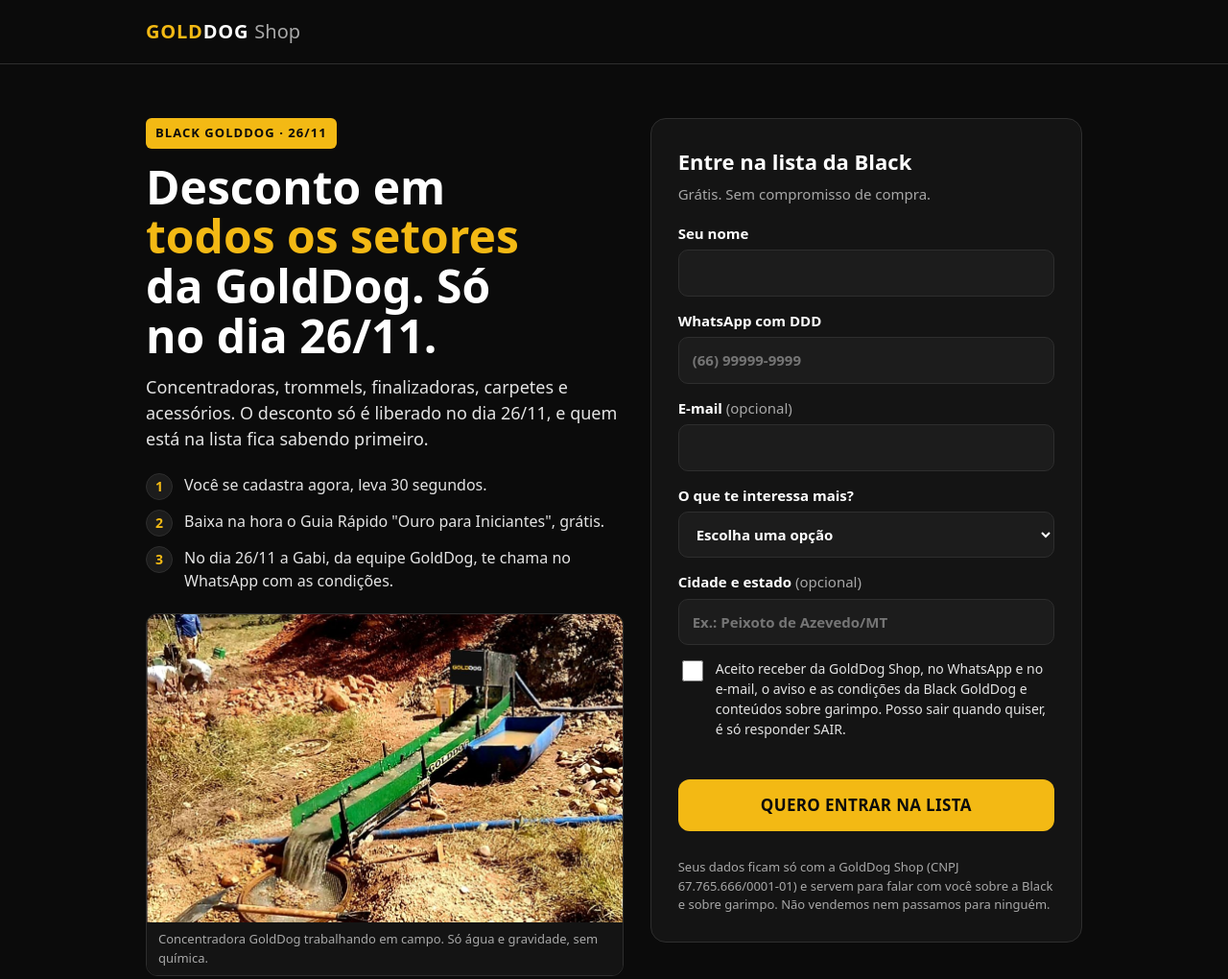
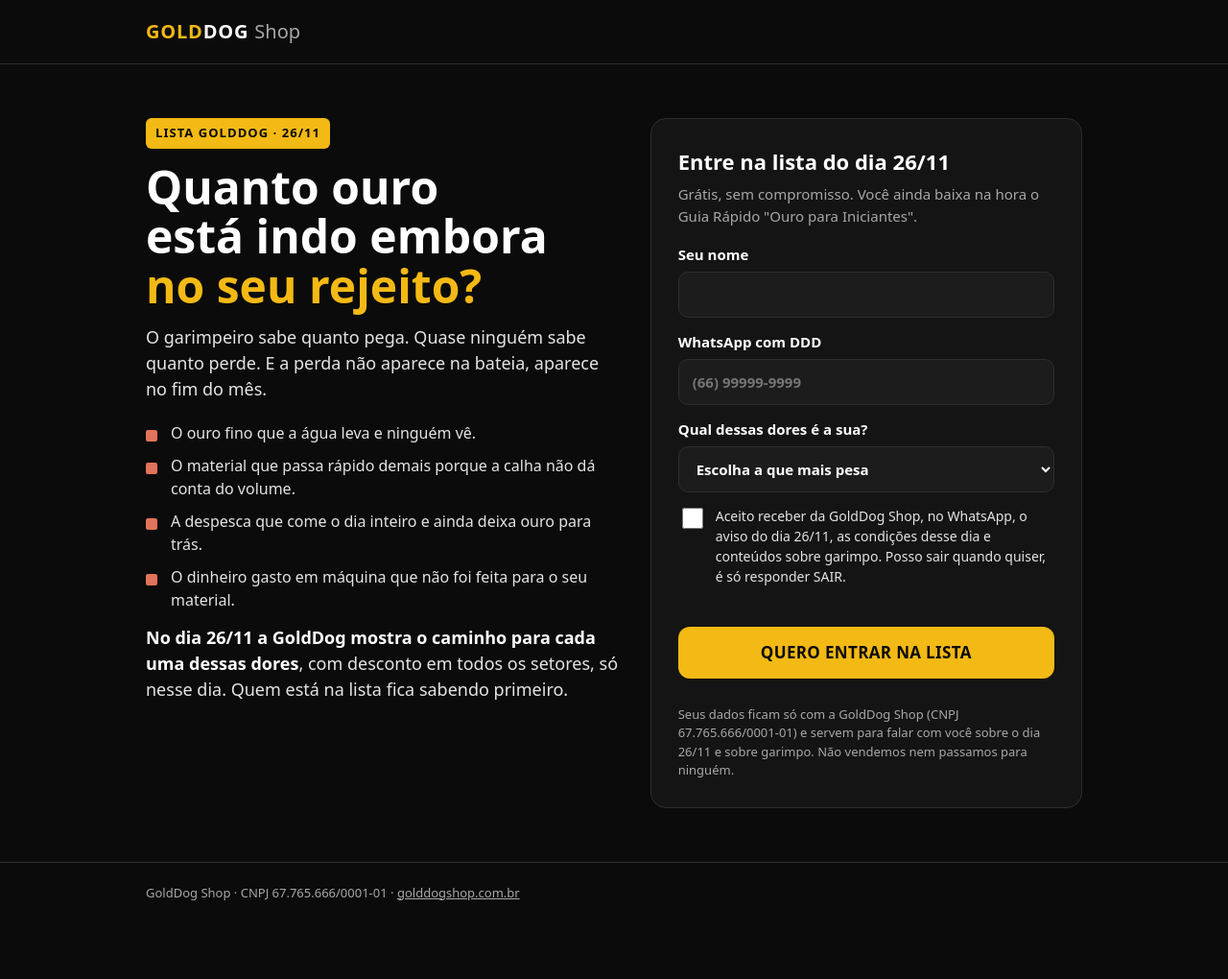
Before and after one commit to golddog-industries/golddog-orcamento, a plain HTML site: page black/index.html in a window 1280 px wide. Shown: the top 1020 px of the page at 96% size. After the commit the page ends 980 px from the top, so only its background shows below. Drawn offline with Linux system fonts and the light colour scheme.

Commit message:
Lista GoldDog 26/11: página só com a dor, sem produto (solução só no dia 26)
Formulário mais curto (nome, WhatsApp, qual é a sua dor, consentimento). Sem foto de máquina.

Co-Authored-By: Claude Opus 5.5 <noreply@anthropic.com>
Claude-Session: https://claude.ai/code/session_01Y6QhRvDFhqmgHFS3i26GMR

```diff
--- a/black/index.html
+++ b/black/index.html
@@ -3,17 +3,16 @@
 <head>
 <meta charset="utf-8">
 <meta name="viewport" content="width=device-width, initial-scale=1, viewport-fit=cover">
-<title>Black GoldDog · Lista de cadastro</title>
-<meta name="description" content="Entre na lista da Black GoldDog. Desconto em todos os setores da GoldDog, liberado no dia 26/11.">
+<title>Lista GoldDog · 26/11</title>
+<meta name="description" content="Quanto ouro está indo embora no seu rejeito? No dia 26/11 a GoldDog mostra o caminho, com desconto em todos os setores. Entre na lista.">
 <meta name="robots" content="noindex, nofollow">
 <meta name="theme-color" content="#0b0b0b">
-<meta property="og:title" content="Black GoldDog · entre na lista">
-<meta property="og:description" content="Desconto em todos os setores da GoldDog, liberado no dia 26/11. Cadastre-se e receba o Guia Rápido grátis.">
-<meta property="og:image" content="foto-campo.jpg">
+<meta property="og:title" content="Quanto ouro está indo embora no seu rejeito?">
+<meta property="og:description" content="Dia 26/11 a GoldDog mostra o caminho para essa dor, com desconto em todos os setores. Entre na lista e receba o Guia Rápido grátis.">
 <!--
   Página de cadastro da Black GoldDog · Fase 1 (cadastro 19 a 25/11, desconto só no dia 26/11).
   Anita (Marketing), 17/11/2026. Envia para o fluxo n8n "BF2026 - Cadastro Black Friday" (RhWxanzsh5E6J1Ii).
-  Não fala o tamanho do desconto (decisão do Sr. Anderson). Foto real (GD3030 em campo, 25/10).
+  Não fala o tamanho do desconto nem mostra produto: de 19 a 25/11 só a dor; a solução só aparece em 26/11 (Sr. Anderson, 17/11 16:06Z). Foto da dor: PENDENTE (real, aprovada pelo Sr. Anderson).
   Configuração: as 3 linhas no começo do <script>.
 -->
 <style>
@@ -38,6 +37,10 @@ h1 span{color:var(--accent)}
 .foto{margin-top:22px;border-radius:var(--r);overflow:hidden;border:1px solid var(--line)}
 .foto img{width:100%;aspect-ratio:995/645;object-fit:cover}
 .foto small{display:block;padding:8px 12px;color:var(--ink-3);font-size:13px;background:var(--s1)}
+.dores{margin:20px 0 6px;padding:0;list-style:none;display:grid;gap:10px}
+.dores li{position:relative;padding-left:26px;color:var(--ink-2)}
+.dores li::before{content:"";position:absolute;left:0;top:.55em;width:12px;height:12px;border-radius:2px;background:var(--warn)}
+.lead b{color:var(--ink)}
 .passos{margin:22px 0 0;padding:0;list-style:none;display:grid;gap:10px}
 .passos li{display:flex;gap:12px;align-items:flex-start;color:var(--ink-2)}
 .passos b{flex:0 0 28px;height:28px;border-radius:50%;background:var(--s2);border:1px solid var(--line);color:var(--accent);display:grid;place-items:center;font-size:14px}
@@ -71,24 +74,22 @@ footer{border-top:1px solid var(--line);padding:22px 0 40px;color:var(--ink-3);f
 <main class="wrap">
   <section class="hero">
     <div>
-      <span class="tag">Black GoldDog · 26/11</span>
-      <h1>Desconto em <span>todos os setores</span> da GoldDog. Só no dia 26/11.</h1>
-      <p class="lead">Concentradoras, trommels, finalizadoras, carpetes e acessórios. O desconto só é liberado no dia 26/11, e quem está na lista fica sabendo primeiro.</p>
-      <ol class="passos">
-        <li><b>1</b><span>Você se cadastra agora, leva 30 segundos.</span></li>
-        <li><b>2</b><span>Baixa na hora o Guia Rápido "Ouro para Iniciantes", grátis.</span></li>
-        <li><b>3</b><span>No dia 26/11 a Gabi, da equipe GoldDog, te chama no WhatsApp com as condições.</span></li>
-      </ol>
-      <figure class="foto" style="margin-left:0;margin-right:0;margin-bottom:0">
-        <img src="foto-campo.jpg" alt="Concentradora GoldDog trabalhando em campo, com a água lavando o cascalho na calha" width="995" height="645" loading="eager">
-        <small>Concentradora GoldDog trabalhando em campo. Só água e gravidade, sem química.</small>
-      </figure>
+      <span class="tag">Lista GoldDog · 26/11</span>
+      <h1>Quanto ouro está indo embora <span>no seu rejeito?</span></h1>
+      <p class="lead">O garimpeiro sabe quanto pega. Quase ninguém sabe quanto perde. E a perda não aparece na bateia, aparece no fim do mês.</p>
+      <ul class="dores">
+        <li>O ouro fino que a água leva e ninguém vê.</li>
+        <li>O material que passa rápido demais porque a calha não dá conta do volume.</li>
+        <li>A despesca que come o dia inteiro e ainda deixa ouro para trás.</li>
+        <li>O dinheiro gasto em máquina que não foi feita para o seu material.</li>
+      </ul>
+      <p class="lead"><b>No dia 26/11 a GoldDog mostra o caminho para cada uma dessas dores</b>, com desconto em todos os setores, só nesse dia. Quem está na lista fica sabendo primeiro.</p>
     </div>
 
     <div class="card" id="cadastro">
       <div id="formBox">
-        <h2>Entre na lista da Black</h2>
-        <p class="sub">Grátis. Sem compromisso de compra.</p>
+        <h2>Entre na lista do dia 26/11</h2>
+        <p class="sub">Grátis, sem compromisso. Você ainda baixa na hora o Guia Rápido "Ouro para Iniciantes".</p>
         <form id="f" novalidate>
           <label><span>Seu nome</span>
             <input name="nome" autocomplete="name" required maxlength="120">
@@ -96,29 +97,23 @@ footer{border-top:1px solid var(--line);padding:22px 0 40px;color:var(--ink-3);f
           <label><span>WhatsApp com DDD</span>
             <input name="whatsapp" type="tel" inputmode="tel" autocomplete="tel" placeholder="(66) 99999-9999" required maxlength="20">
           </label>
-          <label><span>E-mail <span class="opt">(opcional)</span></span>
-            <input name="email" type="email" autocomplete="email" maxlength="160">
-          </label>
-          <label><span>O que te interessa mais?</span>
+          <label><span>Qual dessas dores é a sua?</span>
             <select name="interesse">
-              <option value="">Escolha uma opção</option>
-              <option>Concentradora (calha)</option>
-              <option>Trommel pequeno (até GDT100)</option>
-              <option>Trommel grande (GDT150 em diante)</option>
-              <option>Finalizadora</option>
-              <option>Carpetes e acessórios</option>
-              <option>Ainda não sei, quero ajuda</option>
+              <option value="">Escolha a que mais pesa</option>
+              <option>Perco ouro fino no rejeito</option>
+              <option>A calha não dá conta do volume</option>
+              <option>A despesca demora demais</option>
+              <option>Não sei se a minha área vale a pena</option>
+              <option>Quero começar e não sei por onde</option>
+              <option>Outra dificuldade</option>
             </select>
-          </label>
-          <label><span>Cidade e estado <span class="opt">(opcional)</span></span>
-            <input name="cidade_uf" autocomplete="address-level2" placeholder="Ex.: Peixoto de Azevedo/MT" maxlength="80">
           </label>
           <div class="hp" aria-hidden="true"><label>Site <input name="site" tabindex="-1" autocomplete="off"></label></div>
           <label class="check"><input type="checkbox" name="consentimento" value="sim" required>
-            <span id="consTxt">Aceito receber da GoldDog Shop, no WhatsApp e no e-mail, o aviso e as condições da Black GoldDog e conteúdos sobre garimpo. Posso sair quando quiser, é só responder SAIR.</span></label>
+            <span id="consTxt">Aceito receber da GoldDog Shop, no WhatsApp, o aviso do dia 26/11, as condições desse dia e conteúdos sobre garimpo. Posso sair quando quiser, é só responder SAIR.</span></label>
           <p class="erro" id="erro" role="alert"></p>
           <button type="submit" id="btn">QUERO ENTRAR NA LISTA</button>
-          <p class="fine">Seus dados ficam só com a GoldDog Shop (CNPJ 67.765.666/0001-01) e servem para falar com você sobre a Black e sobre garimpo. Não vendemos nem passamos para ninguém.</p>
+          <p class="fine">Seus dados ficam só com a GoldDog Shop (CNPJ 67.765.666/0001-01) e servem para falar com você sobre o dia 26/11 e sobre garimpo. Não vendemos nem passamos para ninguém.</p>
         </form>
       </div>
       <div class="ok" id="ok" tabindex="-1">
@@ -126,8 +121,9 @@ footer{border-top:1px solid var(--line);padding:22px 0 40px;color:var(--ink-3);f
         <p class="sub">Obrigado pela confiança. Veja o que acontece agora:</p>
         <ul>
           <li>Seu Guia Rápido "Ouro para Iniciantes" já está liberado aqui embaixo.</li>
-          <li>No dia 26/11 a Gabi, da equipe GoldDog, te chama no WhatsApp com as condições da Black.</li>
-          <li>O desconto vale para todos os setores da GoldDog, só no dia 26/11.</li>
+          <li>No dia 26/11 a Gabi, da equipe GoldDog, te chama no WhatsApp e mostra o caminho para a sua dor.</li>
+          <li>Nesse dia tem desconto em todos os setores da GoldDog, só no dia 26/11.</li>
+          <li>Até lá, a gente posta todo dia sobre as dores do garimpo. Siga @golddogshop.</li>
           <li>Salve o nosso número (19) 99723-6122 para a mensagem chegar certinho.</li>
         </ul>
         <a class="btn2" href="guia-rapido-ouro-para-iniciantes.pdf" download>BAIXAR O GUIA GRÁTIS (PDF)</a>
@@ -135,7 +131,7 @@ footer{border-top:1px solid var(--line);padding:22px 0 40px;color:var(--ink-3);f
     </div>
   </section>
 </main>
-<footer><div class="wrap">GoldDog Shop · CNPJ 67.765.666/0001-01 · <a href="https://www.golddogshop.com.br" style="color:inherit">golddogshop.com.br</a> · Recuperação acima de 90%, com o equipamento bem montado e regulado para o material. Garantia de 90 dias contra defeitos de fabricação e de matéria-prima.</div></footer>
+<footer><div class="wrap">GoldDog Shop · CNPJ 67.765.666/0001-01 · <a href="https://www.golddogshop.com.br" style="color:inherit">golddogshop.com.br</a></div></footer>
 <script>
 // ===== Configuração =====
 const ENDPOINT = 'https://salaexecutiva.app.n8n.cloud/webhook/bf2026-cadastro';
```
Also changed, not shown: black/foto-campo.jpg (deleted).
